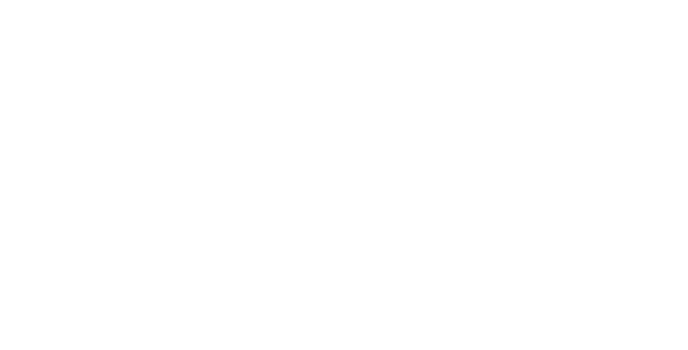
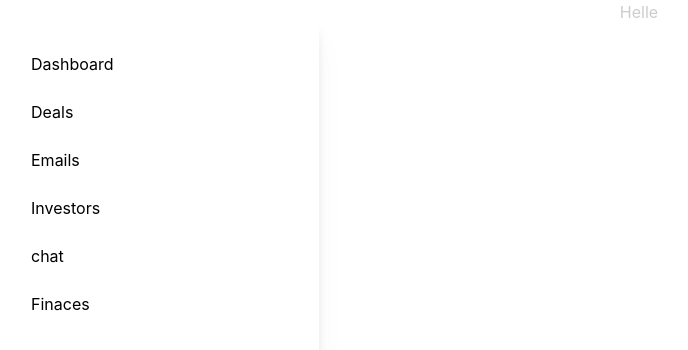
Before and after one commit to mdmitho/Grow-Lease-taks, a React (Create React App) app: page / in a window 1280 px wide. Shown: the top 350 px of the page, without its empty margins (1-689 px from the left). Built offline with nearby package versions, Linux system fonts and the light colour scheme.

Commit message:
sidebar done

```diff
--- a/src/App.js
+++ b/src/App.js
@@ -1,12 +1,16 @@
-import logo from './logo.svg';
+
 import './App.css';
+import { Route, Routes } from 'react-router-dom';
+import Home from './Components/Home/Home'
+
 
 function App() {
   return (
     <div className="App">
+      <Routes>
+        <Route path="/" element={<Home />} />
 
-
-
+      </Routes>
     </div>
   );
 }
--- a/src/Components/Home/Home.js
+++ b/src/Components/Home/Home.js
@@ -0,0 +1,13 @@
+import React from 'react';
+import Sidebar from '../Sidebar-Nav/Sidebar';
+
+const Home = () => {
+    return (
+        <div>
+            <h1>Helle</h1>
+            <Sidebar></Sidebar>
+        </div>
+    );
+};
+
+export default Home;
--- a/src/Components/Nav/Nav.js
+++ b/src/Components/Nav/Nav.js
@@ -0,0 +1,11 @@
+import React from 'react';
+
+const Nav = () => {
+    return (
+        <div>
+
+        </div>
+    );
+};
+
+export default Nav;
--- /dev/null
+++ b/src/Components/Sidebar-Nav/Sidebar.js
@@ -0,0 +1,45 @@
+import React from 'react';
+import { Outlet } from "react-router-dom";
+const Sidebar = () => {
+    return (
+      <div>
+        <div class="drawer drawer-mobile">
+          <input id="my-drawer-2" type="checkbox" class="drawer-toggle" />
+          <div class="drawer-content flex flex-col  ">
+            <Outlet />
+            {/*
+     <!-- Page content here --> */}
+            <label for="my-drawer-2" class="btn btn-primary drawer-button lg:hidden">
+              Open drawer
+            </label>
+          </div>
+          <div class="drawer-side drop-shadow-xl">
+            <label for="my-drawer-2" class="drawer-overlay"></label>
+            <ul class="menu p-4 overflow-y-auto w-80 bg-base-100 text-black">
+              {/* <!-- Sidebar content here --> */}
+              <li>
+                <a>Dashboard</a>
+              </li>
+              <li>
+                <a>Deals</a>
+              </li>
+              <li>
+                <a>Emails</a>
+              </li>
+              <li>
+                <a>Investors</a>
+              </li>
+              <li>
+                <a>chat</a>
+              </li>
+              <li>
+                <a>Finaces</a>
+              </li>
+            </ul>
+          </div>
+        </div>
+      </div>
+    );
+};
+
+export default Sidebar;
--- a/tailwind.config.js
+++ b/tailwind.config.js
@@ -10,9 +10,8 @@
         mytheme: {
           primary: "#ffffff",
           secondary: "#F5F6F8",
-          accent: "#37cdbe",
+          accent: "#0C0C0C",
           neutral: "#3d4451",
-
         },
       },
     ],
```
